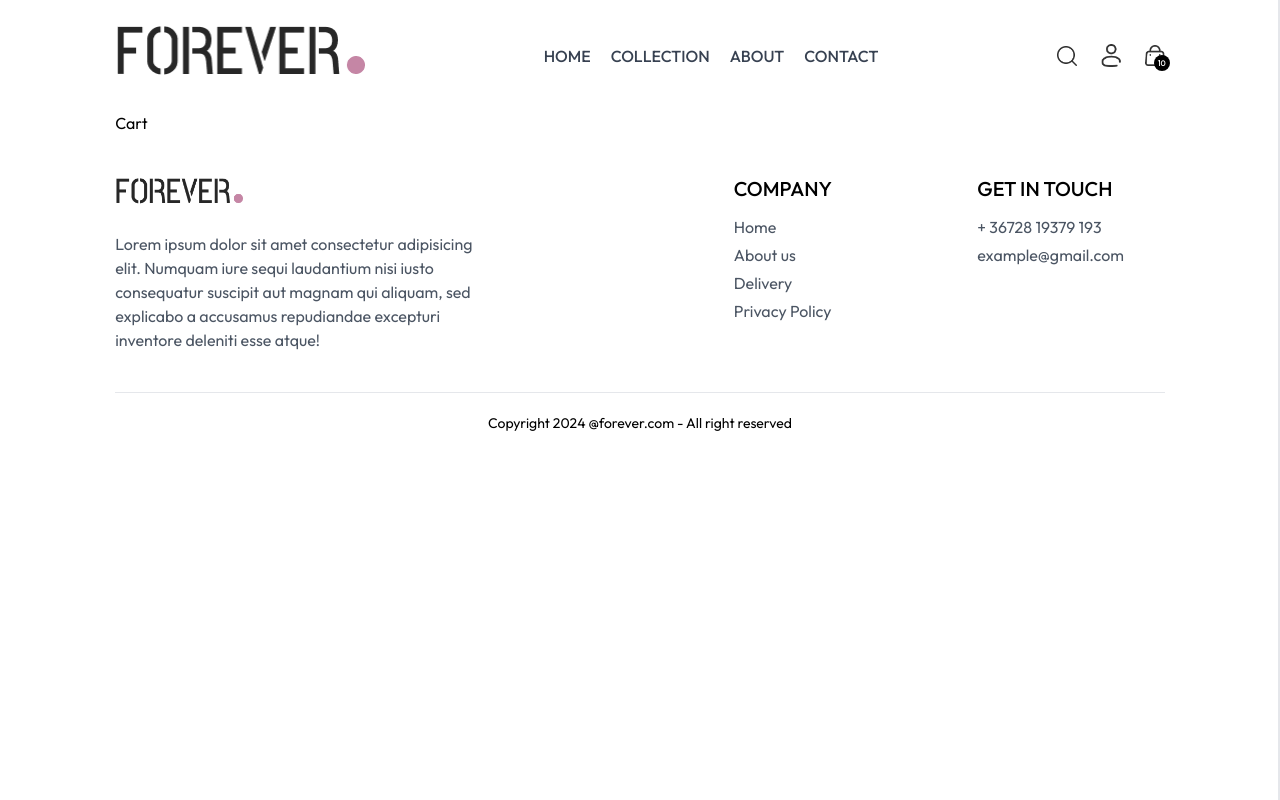
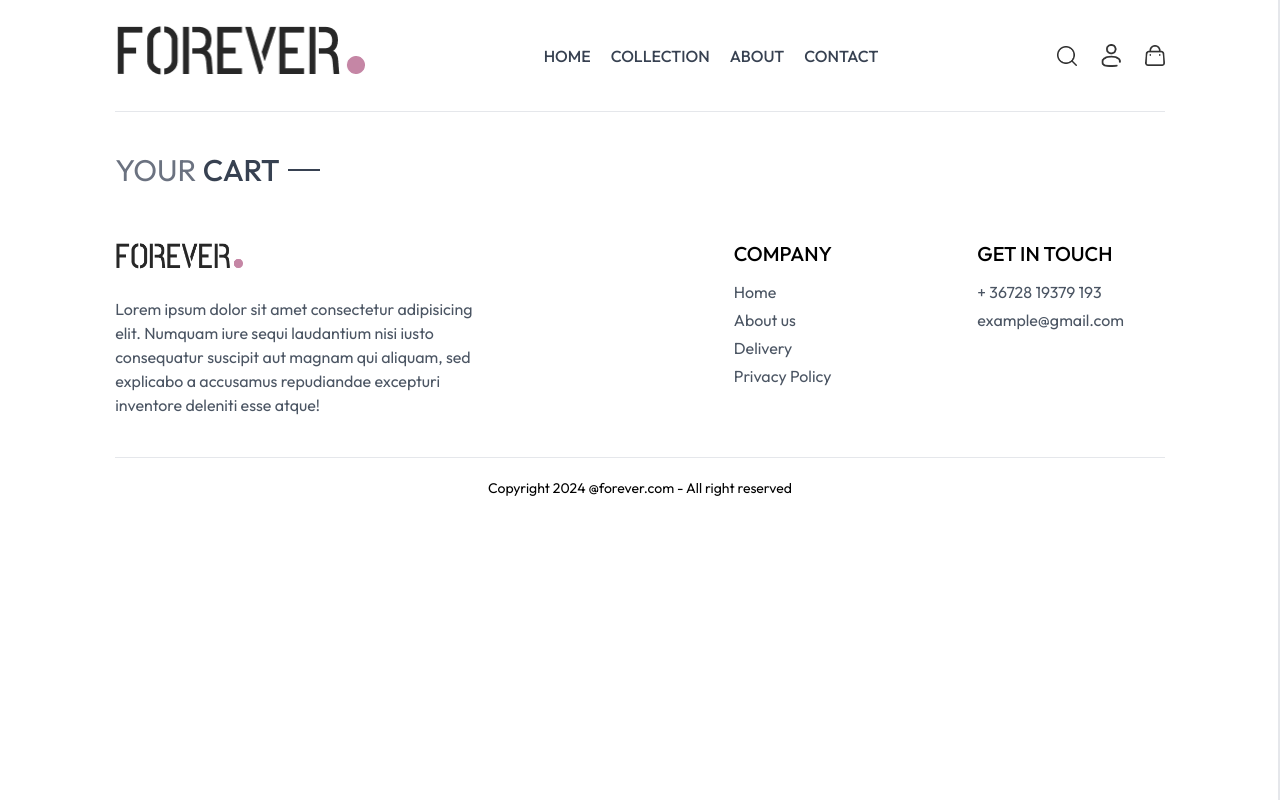
Before and after one commit to taahir-khhan/E-Commerce-App, a React app: page /cart in a window 1280 px wide. Built offline with nearby package versions, Linux system fonts and the light colour scheme; the HTML template or start-up script is replaced by a standard one.

Commit message:
Add to cart functionality and cart page is now ready completely

```diff
--- a/src/App.jsx
+++ b/src/App.jsx
@@ -1,6 +1,8 @@
 import "./index.css";
 
 import { Route, Routes } from "react-router-dom";
+import { ToastContainer, toast } from "react-toastify";
+import "react-toastify/dist/ReactToastify.css";
 import { Footer, Navbar, SearchBar } from "./components";
 import {
   About,
@@ -17,6 +19,7 @@ import {
 function App() {
   return (
     <div className="px-4 sm:px-[5vw] md:px-[7vw] lg:px-[9vw]">
+      <ToastContainer />
       <Navbar />
       <SearchBar />
       <Routes>
--- a/src/components/BestSeller.jsx
+++ b/src/components/BestSeller.jsx
@@ -11,7 +11,6 @@ const BestSeller = () => {
       (item) => item.bestseller === true
     );
     setBestSeller(bestSellerProducts);
-    console.log(bestSellerProducts);
   }, []);
 
   return (
--- /dev/null
+++ b/src/components/CartTotal.jsx
@@ -0,0 +1,42 @@
+import React, { useContext } from "react";
+import { shopContext } from "../context/ShopContext";
+import Title from "./Title";
+
+const CartTotal = () => {
+  const { currency, delivery_fee, getCartAmount } = useContext(shopContext);
+
+  return (
+    <div className="w-full my-5">
+      <div className="text-2xl">
+        <Title text1={"CART"} text2={"TOTALS"} />
+      </div>
+
+      <div className="flex flex-col gap-2 mt-2 text-sm">
+        <div className="flex justify-between">
+          <p>Subtotal: </p>
+          <p className="font-bold">
+            {currency}
+            {getCartAmount()}.00
+          </p>
+        </div>
+        <div className="flex justify-between">
+          <p>Shipping fee: </p>
+          <p className="font-bold">
+            {currency}
+            {delivery_fee}.00
+          </p>
+        </div>
+        <div className="h-[1px] bg-gray-800"></div>
+        <div className="flex justify-between font-bold">
+          <p>Total</p>
+          <p>
+            {currency}
+            {getCartAmount() === 0 ? 0 : getCartAmount() + delivery_fee}.00
+          </p>
+        </div>
+      </div>
+    </div>
+  );
+};
+
+export default CartTotal;
--- a/src/components/Navbar.jsx
+++ b/src/components/Navbar.jsx
@@ -5,7 +5,8 @@ import { shopContext } from "../context/ShopContext";
 
 const Navbar = () => {
   const [visible, setVisible] = useState(false);
-  const { setShowSearch } = useContext(shopContext);
+  const { setShowSearch, getCartCount } = useContext(shopContext);
+  const cartItems = getCartCount();
   return (
     <div className="flex items-center justify-between py-5 font-medium">
       <Link to="/">
@@ -67,9 +68,13 @@ const Navbar = () => {
             src={assets.cart_icon}
             alt="cart-icon"
           />
-          <p className="absolute right-[-5px] bottom-[-5px] w-4 text-center leading-4 bg-black text-white aspect-square rounded-full text-[8px]">
-            10
-          </p>
+          {cartItems > 0 ? (
+            <p className="absolute right-[-5px] bottom-[-5px] w-4 text-center leading-4 bg-black text-white aspect-square rounded-full text-[8px]">
+              {cartItems}
+            </p>
+          ) : (
+            ""
+          )}
         </Link>
 
         <img
--- a/src/components/index.js
+++ b/src/components/index.js
@@ -1,4 +1,5 @@
 import BestSeller from "./BestSeller";
+import CartTotal from "./CartTotal";
 import Footer from "./Footer";
 import Hero from "./Hero";
 import LatestCollection from "./LatestCollection";
@@ -12,6 +13,7 @@ import Title from "./Title";
 
 export {
   BestSeller,
+  CartTotal,
   Footer,
   Hero,
   LatestCollection,
--- a/src/context/ShopContext.jsx
+++ b/src/context/ShopContext.jsx
@@ -1,16 +1,21 @@
-import { createContext, useState } from "react";
+import { createContext, use, useEffect, useState } from "react";
+import { toast } from "react-toastify";
 import { products } from "../assets/frontend_assets/assets";
 
 export const shopContext = createContext();
 
 const ShopContextProvider = ({ children }) => {
-  const currency = "₹";
+  const currency = "$";
   const delivery_fee = 10;
   const [search, setSearch] = useState("");
   const [showSearch, setShowSearch] = useState(false);
   const [cartItems, setCartItems] = useState({});
 
   const addToCart = async (itemId, size) => {
+    if (!size) {
+      toast.error("Please Select the size");
+      return;
+    }
     let cartData = structuredClone(cartItems);
 
     if (cartData[itemId]) {
@@ -23,6 +28,39 @@ const ShopContextProvider = ({ children }) => {
       cartData[itemId] = {};
       cartData[itemId][size] = 1;
     }
+    setCartItems(cartData);
+  };
+
+  const getCartCount = () => {
+    let totalCount = 0;
+    for (const items in cartItems) {
+      for (const item in cartItems[items]) {
+        if (cartItems[items][item] > 0) {
+          totalCount += cartItems[items][item];
+        }
+      }
+    }
+    return totalCount;
+  };
+
+  const updateQuantity = (itemId, size, quantity) => {
+    let cartData = structuredClone(cartItems);
+    cartData[itemId][size] = quantity;
+    setCartItems(cartData);
+  };
+
+  const getCartAmount = () => {
+    let totalAmount = 0;
+    for (const items in cartItems) {
+      let itemInfo = products.find((product) => product._id === items);
+      for (const item in cartItems[items]) {
+        const quantity = cartItems[items][item];
+        if (quantity > 0) {
+          totalAmount += itemInfo.price * quantity;
+        }
+      }
+    }
+    return totalAmount;
   };
 
   const value = {
@@ -33,6 +71,11 @@ const ShopContextProvider = ({ children }) => {
     setSearch,
     showSearch,
     setShowSearch,
+    addToCart,
+    getCartCount,
+    cartItems,
+    updateQuantity,
+    getCartAmount,
   };
 
   return <shopContext.Provider value={value}>{children}</shopContext.Provider>;
--- a/src/pages/Cart.jsx
+++ b/src/pages/Cart.jsx
@@ -1,7 +1,93 @@
-import React from "react";
+import React, { useContext, useEffect, useState } from "react";
+import { assets } from "../assets/frontend_assets/assets";
+import { CartTotal, Title } from "../components";
+import { shopContext } from "../context/ShopContext";
 
 const Cart = () => {
-  return <div>Cart</div>;
+  const { products, cartItems, currency, updateQuantity } =
+    useContext(shopContext);
+  const [cartData, setCartData] = useState([]);
+
+  useEffect(() => {
+    const tempData = [];
+    for (const items in cartItems) {
+      for (const item in cartItems[items]) {
+        if (cartItems[items][item] > 0) {
+          tempData.push({
+            _id: items,
+            size: item,
+            quantity: cartItems[items][item],
+          });
+        }
+      }
+    }
+    setCartData(tempData);
+  }, [cartItems]);
+  return (
+    <div className="border-t pt-10">
+      <div className="text-2xl md:text-3xl mb-3">
+        <Title text1={"YOUR"} text2={"CART"} />
+      </div>
+
+      <div>
+        {cartData.map((item, idx) => {
+          const productData = products.find(
+            (product) => product._id === item._id
+          );
+
+          return (
+            <div
+              key={idx}
+              className="py-4 border-t border-b text-gray-700 grid grid-cols-[4fr_0.5fr_0.5fr] sm:grid-cols-[4fr_2fr_0.5fr] items-center gap-4"
+            >
+              <div className="flex items-start gap-6">
+                <img
+                  className="w-16 sm:w-[150px]"
+                  src={productData.image[0]}
+                  alt=""
+                />
+                <div>
+                  <p className="text-sm sm:text-lg font-medium">
+                    {productData.name}
+                  </p>
+                  <p className="mt-2 font-bold">
+                    {currency}
+                    {productData.price}
+                  </p>
+                  <p className="mt-2">
+                    Size: <span className="pl-2 font-bold">{item.size}</span>
+                  </p>
+                </div>
+              </div>
+              <input
+                className="border border-black max-w-10 sm:max-w-20 px-1 sm:px-2 py-1"
+                type="number"
+                min={1}
+                defaultValue={item.quantity}
+                onChange={(e) =>
+                  updateQuantity(item._id, item.size, Number(e.target.value))
+                }
+              />
+              <img
+                onClick={() => updateQuantity(item._id, item.size, 0)}
+                className="w-4 mr-4 sm:w-5 cursor-pointer"
+                src={assets.bin_icon}
+                alt=""
+              />
+            </div>
+          );
+        })}
+      </div>
+
+      {cartData.length > 0 && (
+        <div className="flex justify-end">
+          <div className="w-full sm:w-[400px]">
+            <CartTotal />
+          </div>
+        </div>
+      )}
+    </div>
+  );
 };
 
 export default Cart;
--- a/src/pages/Product.jsx
+++ b/src/pages/Product.jsx
@@ -7,7 +7,7 @@ import { shopContext } from "../context/ShopContext";
 const Product = () => {
   const { productId } = useParams();
   const [productData, setProductData] = useState(null);
-  const { products, currency } = useContext(shopContext);
+  const { products, currency, addToCart } = useContext(shopContext);
   const [image, setImage] = useState(null);
   const [size, setSize] = useState("");
 
@@ -81,7 +81,10 @@ const Product = () => {
               ))}
             </div>
           </div>
-          <button className="px-8 py-3 bg-black text-white text-sm active:bg-gray-500 transition-colors duration-300 ease-in-out">
+          <button
+            onClick={() => addToCart(productData._id, size)}
+            className="px-8 py-3 bg-black text-white text-sm active:bg-gray-500 transition-colors duration-300 ease-in-out"
+          >
             ADD TO CART
           </button>
           <hr className="mt-8 sm:w-4/5" />
```
